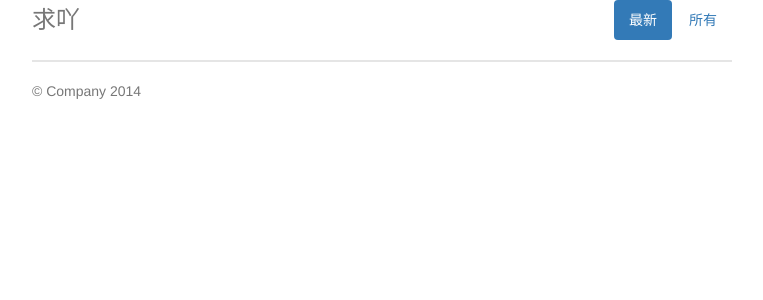
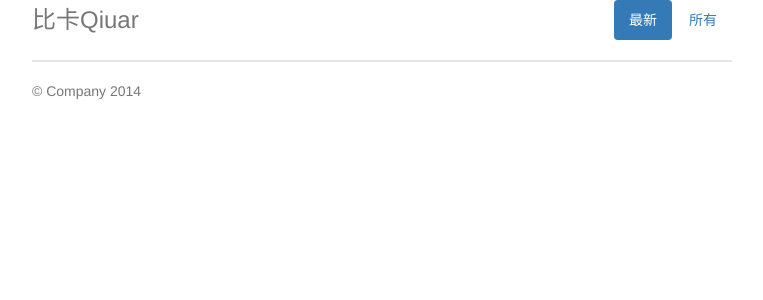
Before and after one commit to simyy/Dinglive, a Python web app: template app/templates/base.html in a window 1280 px wide. Shown: the part 20-320 px from the top of the page, without its empty margins (258-1021 px from the left). Run offline with Jinja, Linux system fonts and the light colour scheme; the template is opened without the code that fills it, so the values that code supplies are empty; some libraries are stand-ins or nearby versions.

Commit message:
chg title

```diff
--- a/app/templates/base.html
+++ b/app/templates/base.html
@@ -15,7 +15,7 @@
 	<!-- Custom styles for this template -->
     <link href="static/css/jumbotron-narrow.css" rel="stylesheet">
 	{% block css %}{% endblock %}
-	<title>{% block title %}求吖{% endblock %}</title>
+	<title>{% block title %}比卡Qiuar{% endblock %}</title>
 </header>
 <body>
 	<div class="container">
@@ -27,7 +27,7 @@
             		<li role="presentation"><a href="#">所有</a></li>
           		</ul>
         	</nav>
-        	<h3 class="text-muted">求吖</h3>
+        	<h3 class="text-muted">比卡Qiuar</h3>
       	</div>
 		{% endblock %}
 	    {% block content %}{% endblock %}
```
